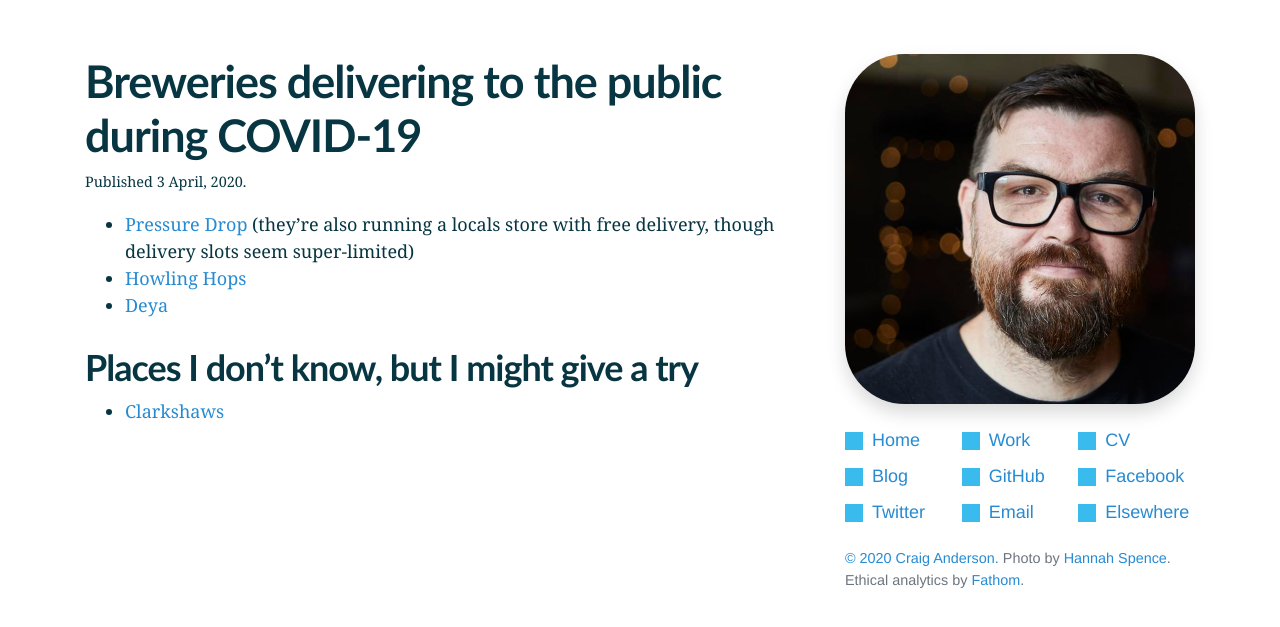
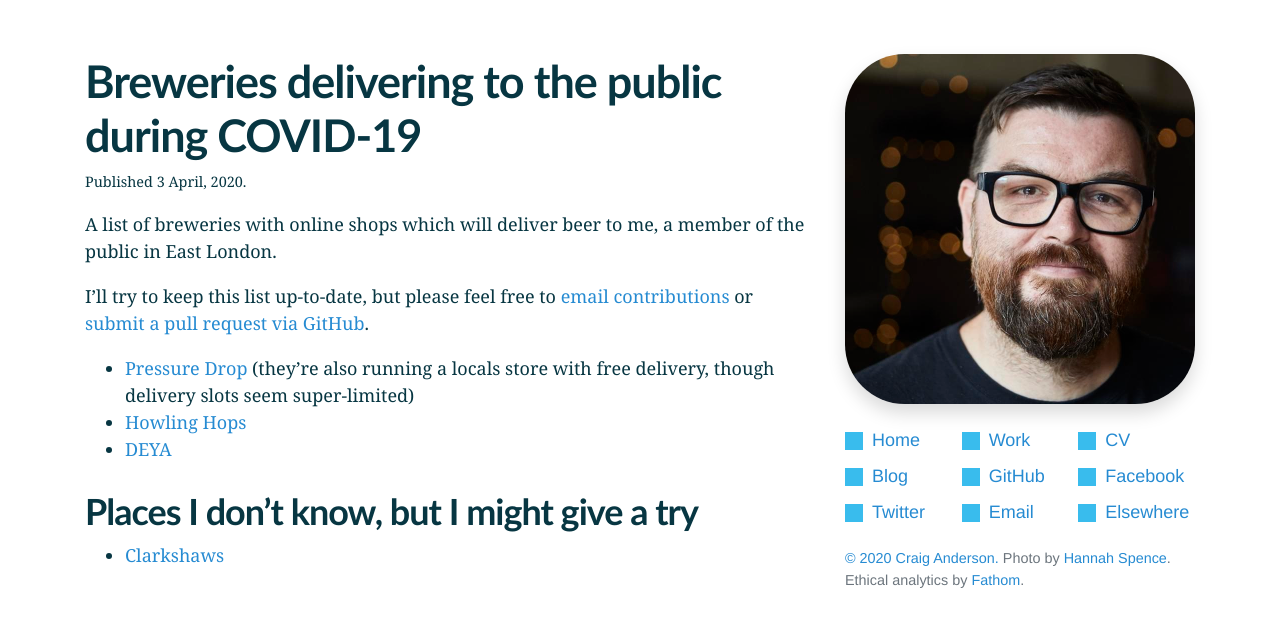
Before and after one commit to craiga/craiga.id.au, a Jekyll site: the page built from _lists/covid-19-breweries.markdown, in a window 1280 px wide. Shown: the top 627 px of the page. Built offline with Jekyll 4.4.1, drawn with Linux system fonts in a browser that asks for light colours; grey boxes are pictures that could not be loaded.

Commit message:
Update covid-19-breweries.markdown

```diff
--- a/_lists/covid-19-breweries.markdown
+++ b/_lists/covid-19-breweries.markdown
@@ -1,13 +1,17 @@
 ---
 title: Breweries delivering to the public during COVID-19
-description: A list of breweries with online shops which will deliver beer to me, a member of the public in east London.
+description: A list of breweries with online shops which will deliver beer to me, a member of the public in East London.
 layout: post
 date: '2020-04-03T17:40:00+01:00'
 ---
 
+A list of breweries with online shops which will deliver beer to me, a member of the public in East London.
+
+I'll try to keep this list up-to-date, but please feel free to [email contributions](mailto:craiga@craiga.id.au) or [submit a pull request via GitHub](https://github.com/craiga/craiga.id.au/edit/master/_lists/covid-19-breweries.markdown).
+
 * [Pressure Drop](https://pressuredropbrewing.co.uk) (they're also running a locals store with free delivery, though delivery slots seem super-limited)
 * [Howling Hops](https://www.howlinghops.co.uk/shop/)
-* [Deya](https://shop.deyabrewing.com)
+* [DEYA](https://shop.deyabrewing.com)
 
 
 ## Places I don't know, but I might give a try
```
